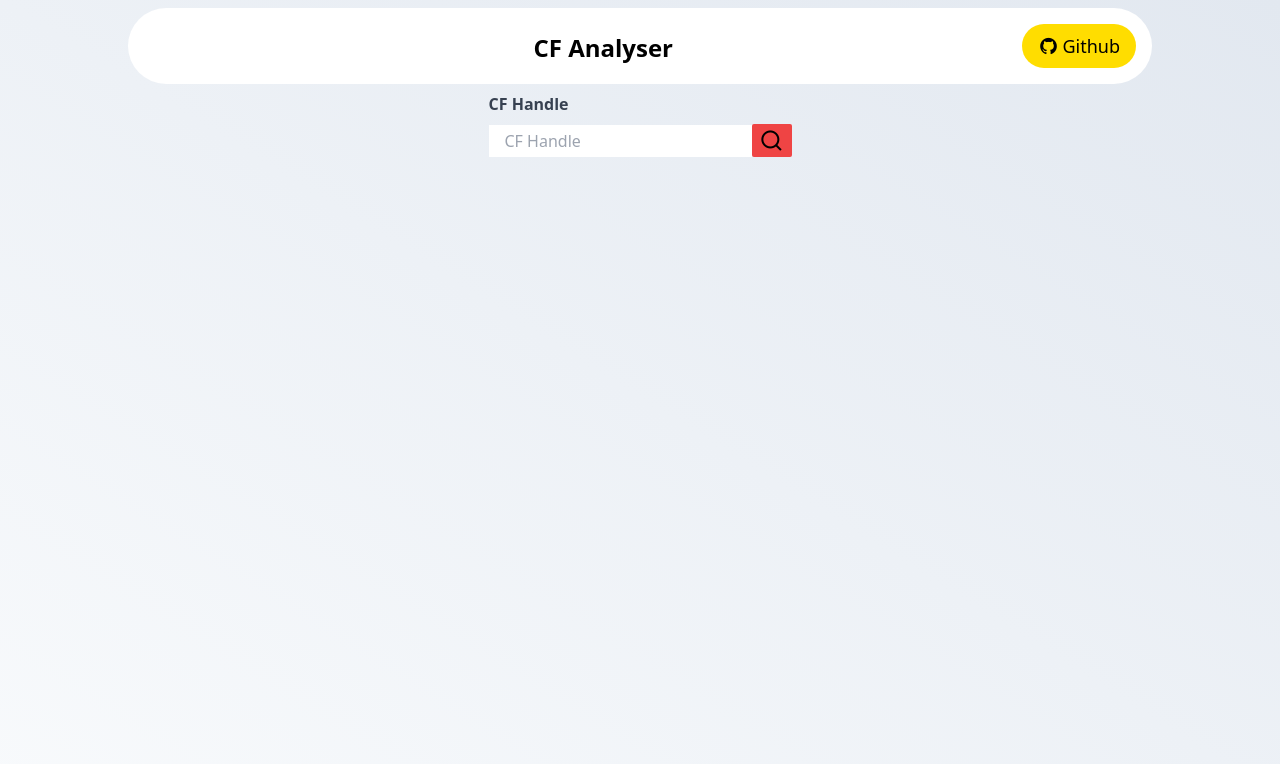
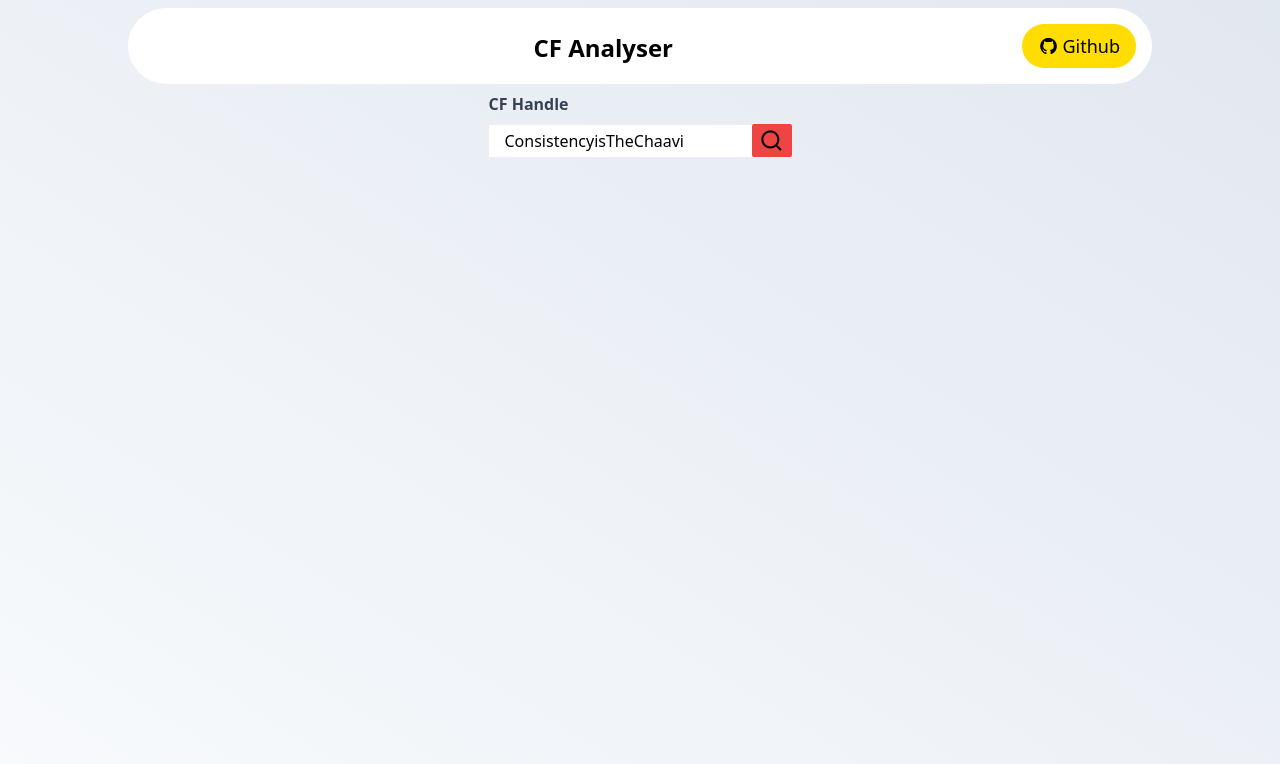
Before and after one commit to Wxld/CodeforcesAnalyzer, a React (Create React App) app: page / in a window 1280 px wide. Shown: the top 764 px of the page. Built offline with nearby package versions, Linux system fonts and the light colour scheme.

Commit message:
Changed input handle

```diff
--- a/src/App.js
+++ b/src/App.js
@@ -5,7 +5,7 @@ import Main from "./Components/Main";
 import ScrollToTop from "./Components/ScrollToTop";
 
 const App = () => {
-  const [handle, setHandle] = useState("");
+  const [handle, setHandle] = useState("ConsistencyisTheChaavi");
 
   return (
     <div className="min-h-screen w-full flex flex-col items-center bg-gradient-to-tr from-slate-50 to-slate-200 pb-12 relative">
```
